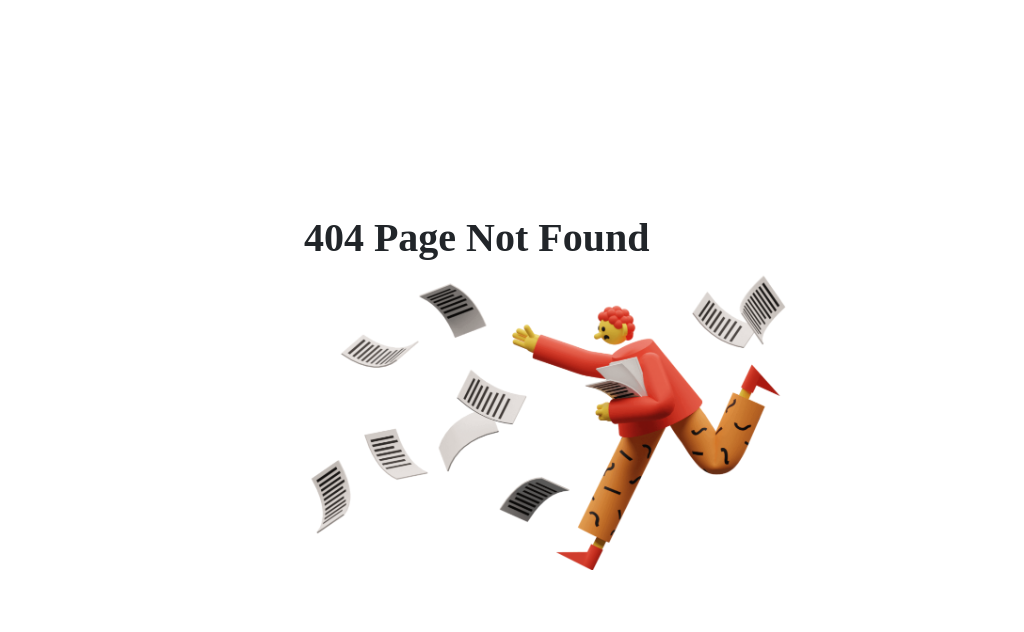
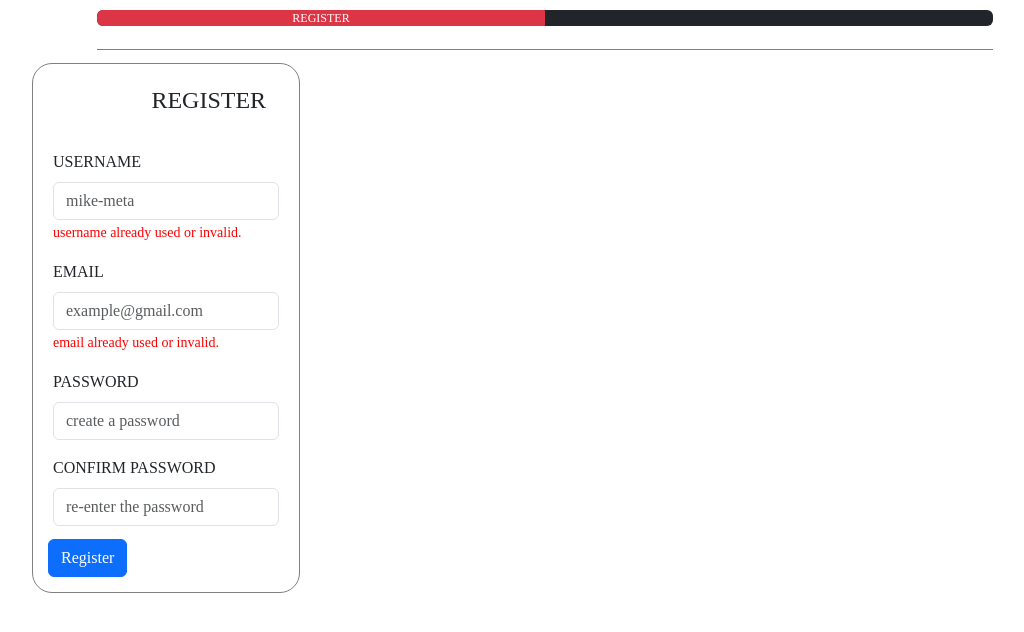
Before and after one commit to Red-stevo/E-LearningHub, a React (Vite) app in the folder student-learning-assistant/: page /student-assistant/register/user in a window 1280 px wide. Before the commit this address had no page. Shown: the top 632 px of the page, without its empty margins (95-1119 px from the left). Built offline with nearby package versions, Linux system fonts and the light colour scheme; no server answers; a web font is replaced by a local one.

Commit message:
Commit message >>>>> redesigning the app routing <<<<<

```diff
--- a/student-learning-assistant/src/AppPages/RoutedPages/RegistrationPage.jsx
+++ b/student-learning-assistant/src/AppPages/RoutedPages/RegistrationPage.jsx
@@ -1,26 +1,23 @@
-import {Container} from "react-bootstrap";
 import {useState} from "react";
 import Progress from "../Component/Progress.jsx";
-import RegistrationForm from "../Component/RegistrationForm.jsx";
-import VerifyEmailForm from "../Component/VerifyEmailForm.jsx";
 import './../Styles/RegistrationPage.css'
+import {Outlet} from "react-router";
 
 
 export const RegistrationPage = () => {
     const [register] = useState(50);
     const [verify, setVerify] = useState(0);
-    const [registrationPage, setRegistrationPage] = useState(true);
-    const [verifyEmail, setVerifyEmail] = useState(false);
-
 
     return(
-        <div className={"page1"}>
-            <Progress register={register} verify={verify} />
-            <div className={"reg-page"}>
-                {registrationPage && <RegistrationForm
-                    register={setRegistrationPage} verify={setVerify} verificationCode={setVerifyEmail} />}
-                {verifyEmail && <VerifyEmailForm />}
+        <>
+            <div className={"page1"}>
+                <Progress register={register} verify={verify} />
+
             </div>
-        </div>
+
+            <div>
+                <Outlet />
+            </div>
+        </>
     );
 }
--- a/student-learning-assistant/src/AppPages/Routing/AppRoutes.jsx
+++ b/student-learning-assistant/src/AppPages/Routing/AppRoutes.jsx
@@ -8,6 +8,8 @@ import {IndexPage} from "../RoutedPages/IndexPage.jsx";
 import {MainHeader} from "../Component/MainHeader.jsx";
 import {CreateCourse} from "../RoutedPages/CreateCourse.jsx";
 import {LearningStatistics} from "../RoutedPages/LearningStatistics.jsx";
+import RegistrationForm from "../Component/RegistrationForm.jsx";
+import {Outlet} from "react-router";
 
 
 
@@ -16,7 +18,9 @@ export default function AppRoutes() {
         <Router>
             <Routes>
                 <Route path={"/"} element={<IndexPage /> } />
-                <Route path={"/student-assistant/register"} element={ <RegistrationPage /> } />
+                <Route path={"/student-assistant/register"} element={ <RegistrationPage /> }>
+                    <Route path={"user"} element={<RegistrationForm />} />
+                </Route>
                 <Route path={"/student-assistant/login"} element={<LoginPage />} />
                 <Route path={"/student-assistant/learn"} element={(<ProtectedRoutes><MainHeader /></ProtectedRoutes>)}>
                     <Route path={"main"} element={<MainPage /> }/>
```
